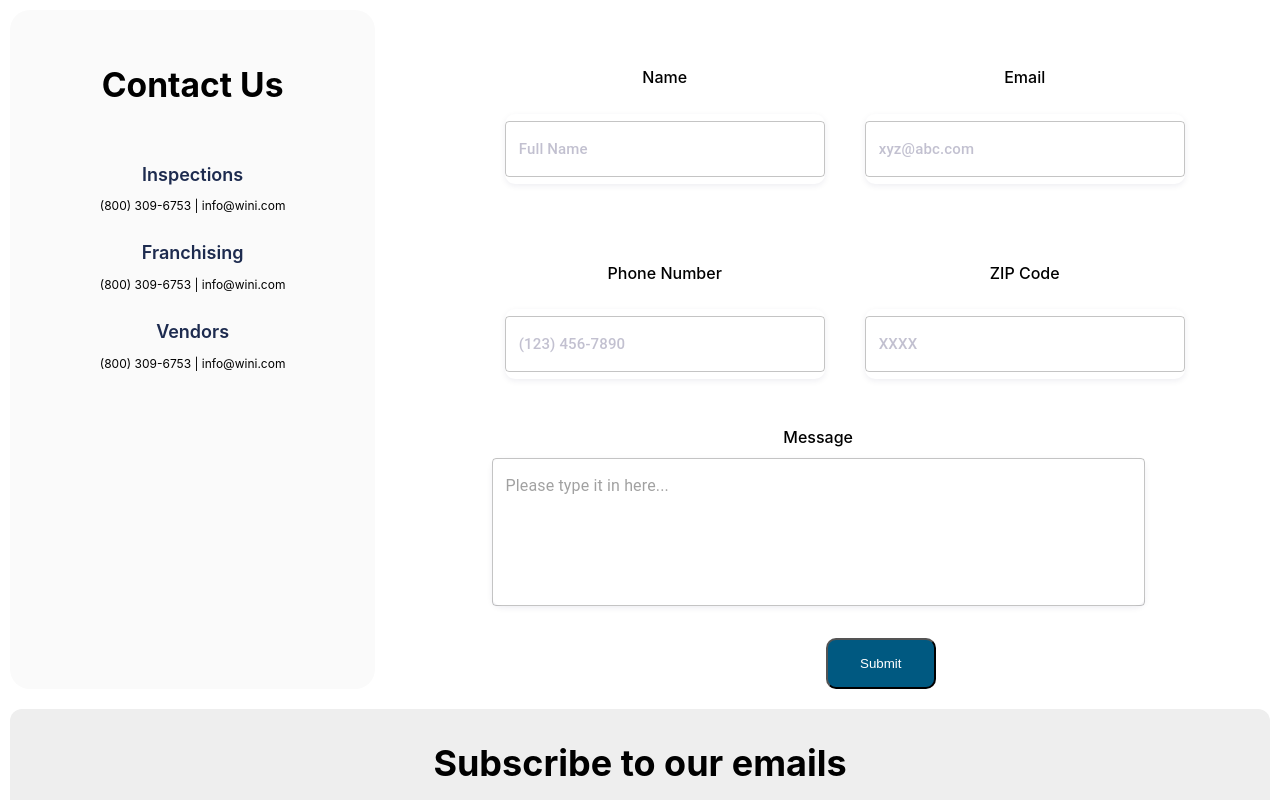
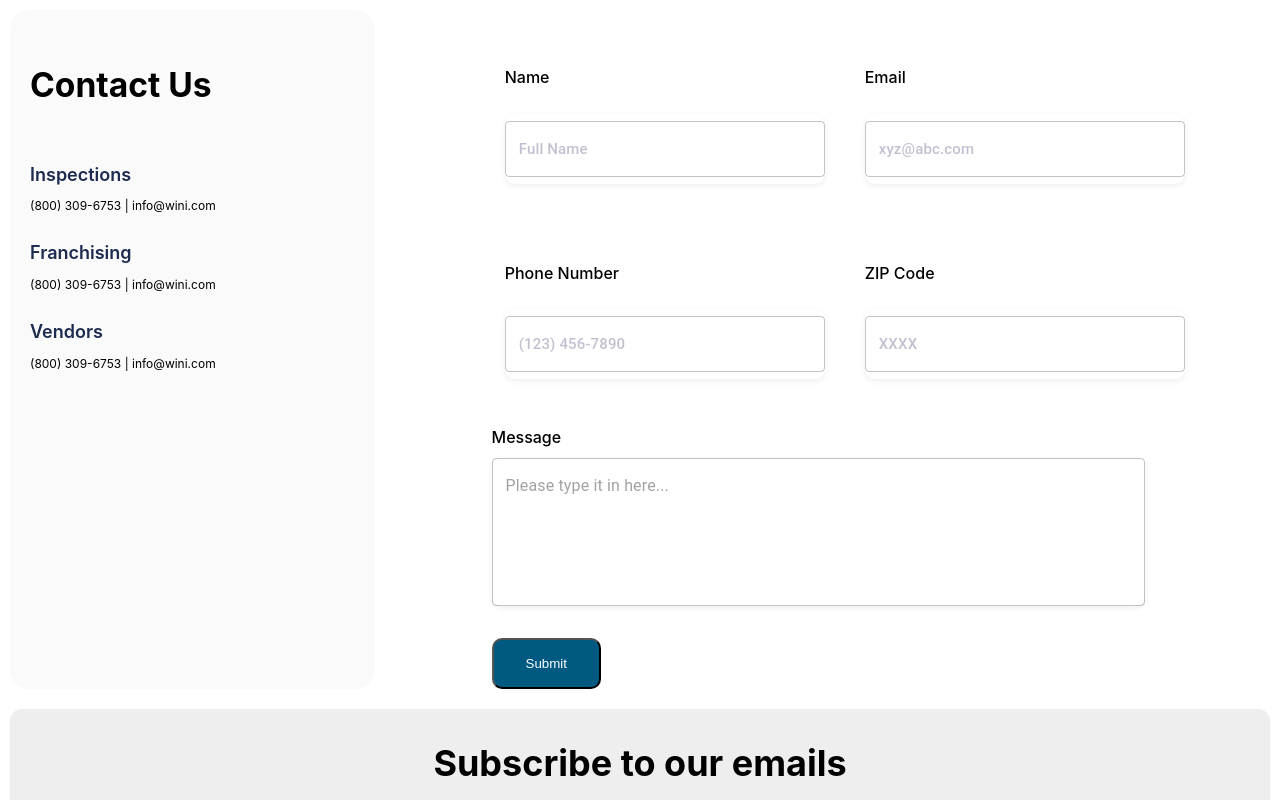
Before and after one commit to WIN-Services/frontend-interview, a React (Create React App) app: page / in a window 1280 px wide. Shown: the top 800 px of the page. Built offline with nearby package versions, Linux system fonts and the light colour scheme.

Commit message:
added state  to the form

```diff
--- a/package.json
+++ b/package.json
@@ -8,7 +8,8 @@
     "@mui/material": "^5.13.6",
     "react": "^16.8.6",
     "react-dom": "^16.8.6",
-    "react-scripts": "3.0.1"
+    "react-scripts": "3.0.1",
+    "react-toastify": "^9.1.3"
   },
   "scripts": {
     "start": "react-scripts start",
--- a/src/App.css
+++ b/src/App.css
@@ -1,5 +1,5 @@
 .App {
-  text-align: center;
+  /* text-align: center; */
 }
 
 .App-logo {
--- a/src/pages/contactus/index.js
+++ b/src/pages/contactus/index.js
@@ -1,9 +1,17 @@
-import React from "react";
+import React, { useState } from "react";
 import "./contactus.css";
 import { TextField } from "@mui/material";
 import ContactusFooter from "../../components/footer/ContactusFooter";
 
 function ContactUs() {
+  const [formData, setFormData] = useState({
+    name: "",
+    email: "",
+    phone: "",
+    zip: "",
+    message: "",
+  });
+
   const data = [
     { title: "Inspections", detail: "(800) 309-6753 | info@wini.com " },
     { title: "Franchising", detail: "(800) 309-6753 | info@wini.com " },
@@ -11,11 +19,31 @@ function ContactUs() {
   ];
 
   const inputFields = [
-    { label: "Name", placeholder: "Full Name", type: "text" },
-    { label: "Email", placeholder: "xyz@abc.com", type: "email" },
-    { label: "Phone Number", placeholder: "(123) 456-7890", type: "number" },
-    { label: "ZIP Code", placeholder: "XXXX", type: "number" },
+    { label: "Name", placeholder: "Full Name", type: "text", name: "name" },
+    {
+      label: "Email",
+      placeholder: "xyz@abc.com",
+      type: "email",
+      name: "email",
+    },
+    {
+      label: "Phone Number",
+      placeholder: "(123) 456-7890",
+      type: "number",
+      name: "phone",
+    },
+    { label: "ZIP Code", placeholder: "XXXX", type: "number", name: "zip" },
   ];
+
+  const handleFormInput = (e) => {
+    const { name, value } = e.target;
+    const sanitizedValue = value.replace(/\n/g, "");
+    setFormData({ ...formData, [name]: sanitizedValue });
+  };
+  const handleFormSubmit = (e) => {
+    e.preventDefault();
+    console.log(formData);
+  };
 
   return (
     <div className="contactus">
@@ -30,7 +58,7 @@ function ContactUs() {
               </div>
             ))}
         </div>
-        <div style={{ width: "100%" }}>
+        <form style={{ width: "100%" }} onSubmit={(e) => handleFormSubmit(e)}>
           <div className="contactForm">
             {inputFields.map((field, i) => (
               <div key={i}>
@@ -38,8 +66,11 @@ function ContactUs() {
                 <TextField
                   placeholder={field.placeholder}
                   type={field.type}
+                  name={field.name}
                   variant="outlined"
+                  onChange={(e) => handleFormInput(e)}
                   className="customTextField"
+                  required
                 />
               </div>
             ))}
@@ -49,15 +80,20 @@ function ContactUs() {
             <TextField
               placeholder={"Please type it in here..."}
               type={"text"}
+              name="message"
               variant="outlined"
-              multiline // Enable multiline input
+              multiline
               rows={5}
               className="customTextField"
+              onChange={(e) => handleFormInput(e)}
               fullWidth
+              required
             />
           </div>
-          <button className="submitBtn">Submit</button>
-        </div>
+          <button className="submitBtn" type="submit">
+            Submit
+          </button>
+        </form>
       </div>
       <div className="contactusFooter">
         <ContactusFooter />
```
Also changed, not shown: 1 other file (tests, documents, lock files or other folders).
